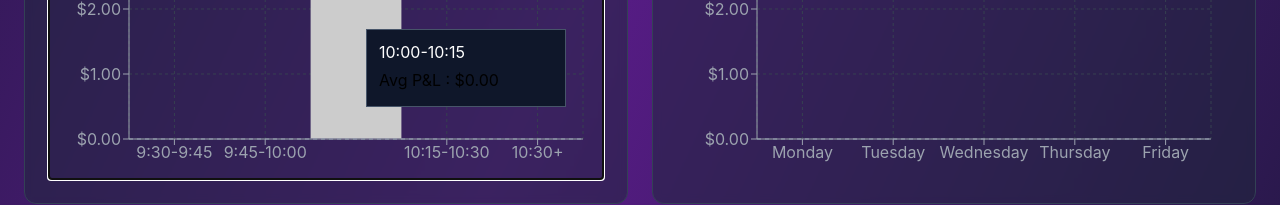
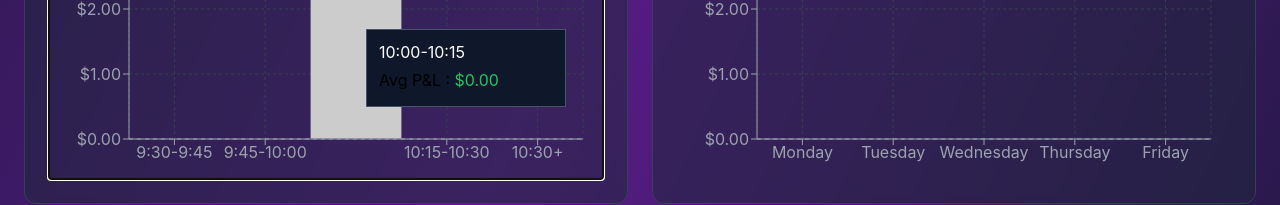
Before and after one commit to Sanchezter88/TradingJournal, a React (Create React App) app: page / in a window 1280 px wide. Both pictures are taken after a click on the element 326 px from the left and 1533 px from the top of the page. Shown: the part 1514-1719 px from the top of the page. Built offline with nearby package versions, Linux system fonts and the light colour scheme.

Commit message:
Color avg P&L tooltip text

```diff
--- a/src/App.js
+++ b/src/App.js
@@ -1437,7 +1437,7 @@ function App() {
                 <YAxis stroke="#9ca3af" tickFormatter={(value) => currencyFormatter.format(value)} />
                 <Tooltip
                   contentStyle={{ ...tooltipBoxStyle }}
-                  formatter={(value) => [currencyFormatter.format(value), 'Avg P&L']}
+                  formatter={(value) => [<span style={{ color: value >= 0 ? '#22c55e' : '#f87171' }}>{currencyFormatter.format(value)}</span>, 'Avg P&L']}
                 />
                 <ReferenceLine y={0} stroke="#94a3b8" strokeDasharray="4 4" />
                 <Bar dataKey="avgPnL" radius={[4, 4, 0, 0]}>
@@ -1458,7 +1458,7 @@ function App() {
                 <YAxis stroke="#9ca3af" tickFormatter={(value) => currencyFormatter.format(value)} />
                 <Tooltip
                   contentStyle={{ ...tooltipBoxStyle }}
-                  formatter={(value) => [currencyFormatter.format(value), 'Avg P&L']}
+                  formatter={(value) => [<span style={{ color: value >= 0 ? '#22c55e' : '#f87171' }}>{currencyFormatter.format(value)}</span>, 'Avg P&L']}
                 />
                 <ReferenceLine y={0} stroke="#94a3b8" strokeDasharray="4 4" />
                 <Bar dataKey="avgPnL" radius={[4, 4, 0, 0]}>
```
